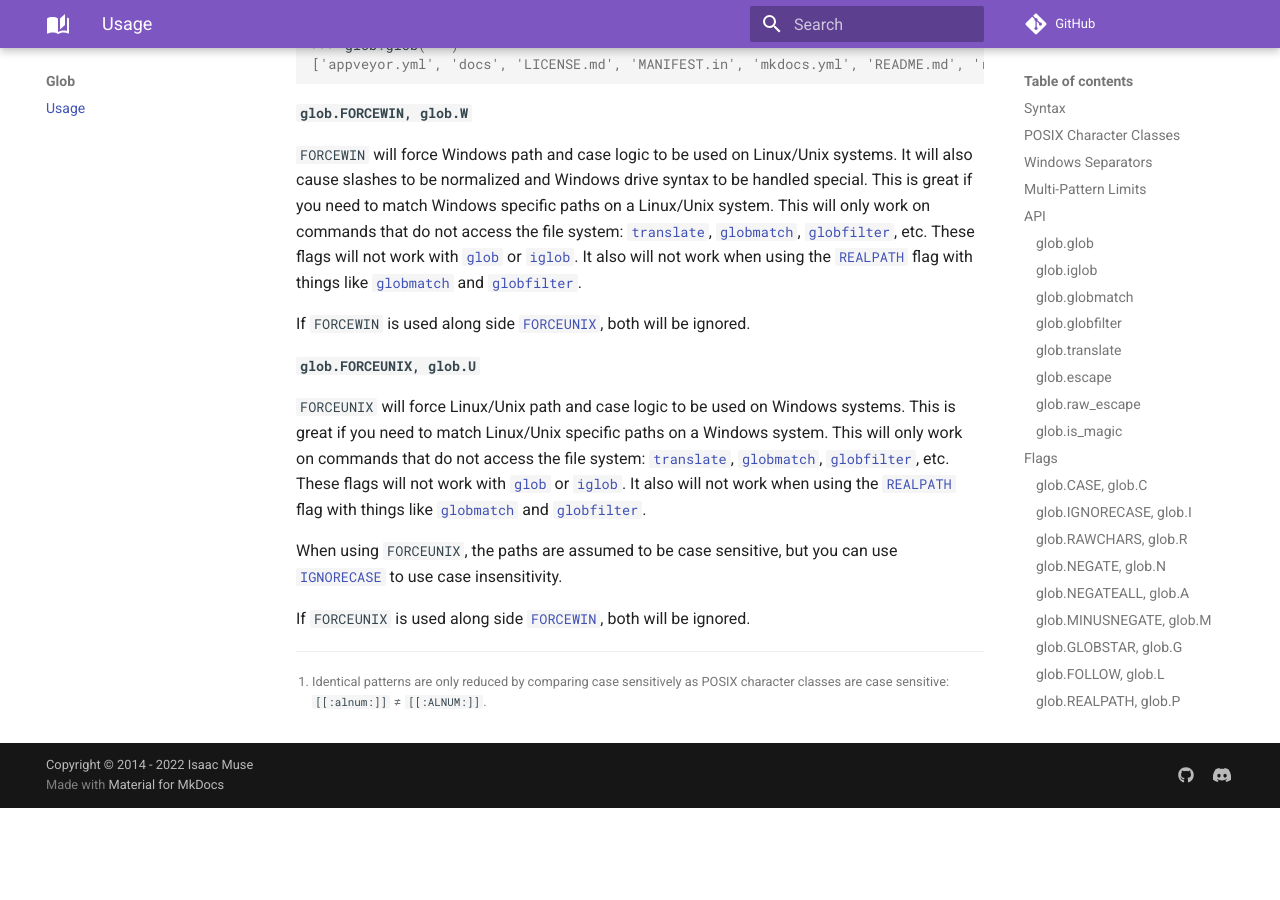
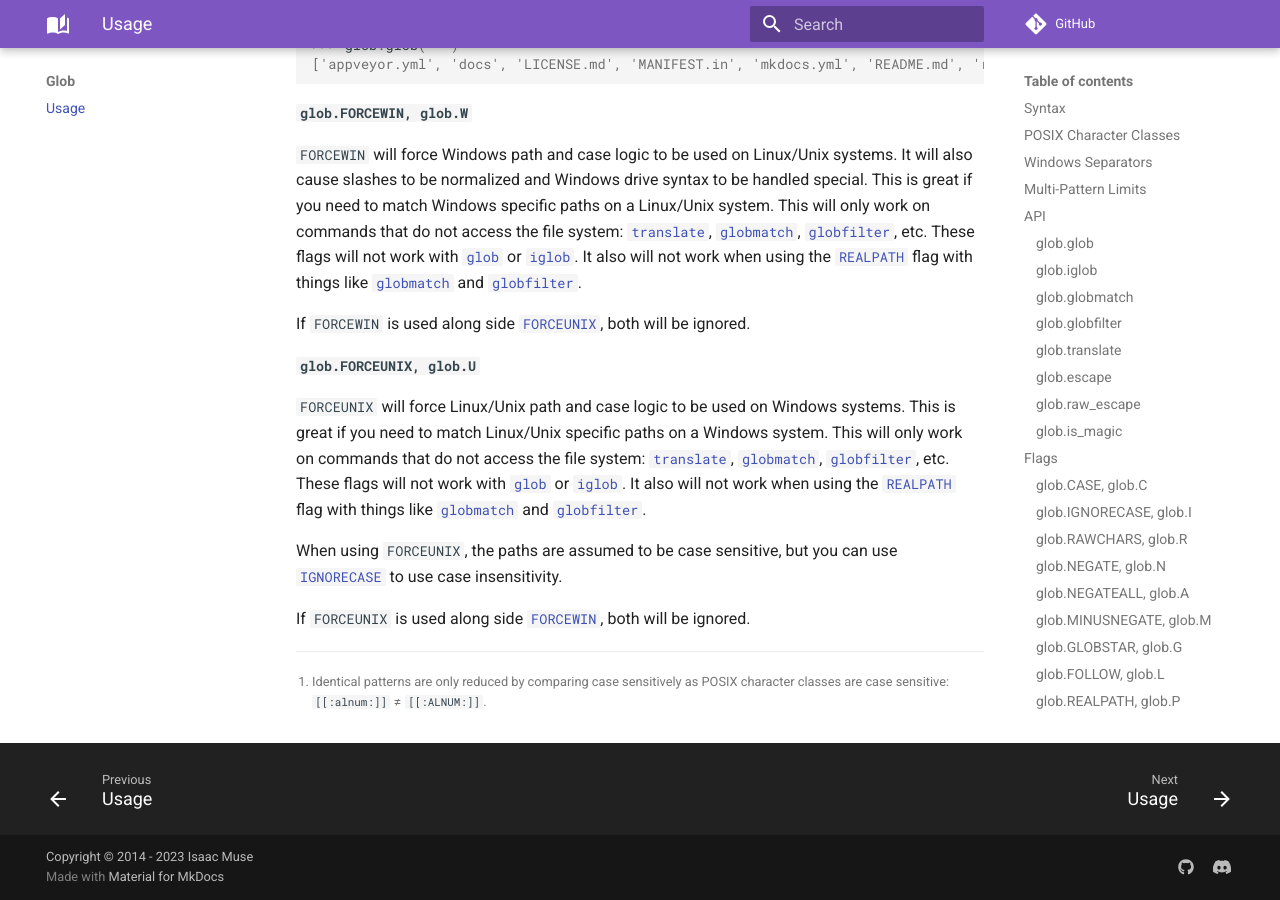
Before and after one commit to facelessuser/wcmatch, an MkDocs documentation site: the page built from docs/src/markdown/glob.md, in a window 1280 px wide and 900 px high, scrolled down 25859 px. Built offline with MkDocs 1.6.1 and Material for MkDocs 9.7.7, drawn with Linux system fonts in a browser that asks for light colours; emoji names are drawn with the system emoji font; comment, search, counter and statistics services are not loaded; before the commit the page ends 26667 px from its top, so only the background shows below that; some of the changed lines change nothing that is shown.

Commit message:
Bump copyright year and enable new doc features

```diff
--- a/LICENSE.md
+++ b/LICENSE.md
@@ -1,6 +1,6 @@
 MIT License
 
-Copyright (c) 2018 - 2022 Isaac Muse
+Copyright (c) 2018 - 2023 Isaac Muse
 
 Permission is hereby granted, free of charge, to any person obtaining a copy
 of this software and associated documentation files (the "Software"), to deal
--- a/README.md
+++ b/README.md
@@ -58,27 +58,8 @@
 
 ## License
 
-The MIT License (MIT)
+MIT
 
-Copyright (c) 2018 - 2022 Isaac Muse
-
-Permission is hereby granted, free of charge, to any person obtaining a copy
-of this software and associated documentation files (the "Software"), to deal
-in the Software without restriction, including without limitation the rights
-to use, copy, modify, merge, publish, distribute, sublicense, and/or sell
-copies of the Software, and to permit persons to whom the Software is
-furnished to do so, subject to the following conditions:
-
-The above copyright notice and this permission notice shall be included in all
-copies or substantial portions of the Software.
-
-THE SOFTWARE IS PROVIDED "AS IS", WITHOUT WARRANTY OF ANY KIND, EXPRESS OR
-IMPLIED, INCLUDING BUT NOT LIMITED TO THE WARRANTIES OF MERCHANTABILITY,
-FITNESS FOR A PARTICULAR PURPOSE AND NONINFRINGEMENT. IN NO EVENT SHALL THE
-AUTHORS OR COPYRIGHT HOLDERS BE LIABLE FOR ANY CLAIM, DAMAGES OR OTHER
-LIABILITY, WHETHER IN AN ACTION OF CONTRACT, TORT OR OTHERWISE, ARISING FROM,
-OUT OF OR IN CONNECTION WITH THE SOFTWARE OR THE USE OR OTHER DEALINGS IN THE
-SOFTWARE.
 
 [github-ci-image]: https://github.com/facelessuser/wcmatch/workflows/build/badge.svg?branch=master&event=push
 [github-ci-link]: https://github.com/facelessuser/wcmatch/actions?query=workflow%3Abuild+branch%3Amaster
--- a/mkdocs.yml
+++ b/mkdocs.yml
@@ -4,7 +4,7 @@
 edit_uri: tree/main/docs/src/markdown
 site_description: A wildcard file name matching library
 copyright: |
-  Copyright &copy; 2014 - 2022 <a href="https://github.com/facelessuser" target="_blank" rel="noopener">Isaac Muse</a>
+  Copyright &copy; 2014 - 2023 <a href="https://github.com/facelessuser" target="_blank" rel="noopener">Isaac Muse</a>
 
 docs_dir: docs/src/markdown
 theme:
@@ -22,7 +22,14 @@
   features:
     - navigation.tabs
     - navigation.top
-    - naviagtion.instant
+    - navigation.instant
+    - navigation.indexes
+    - toc.follow
+    - content.code.copy
+    - navigation.footer
+    - search.share
+    - search.highlight
+    - search.suggest
   pymdownx:
     sponsor: "https://github.com/sponsors/facelessuser"
 
```
